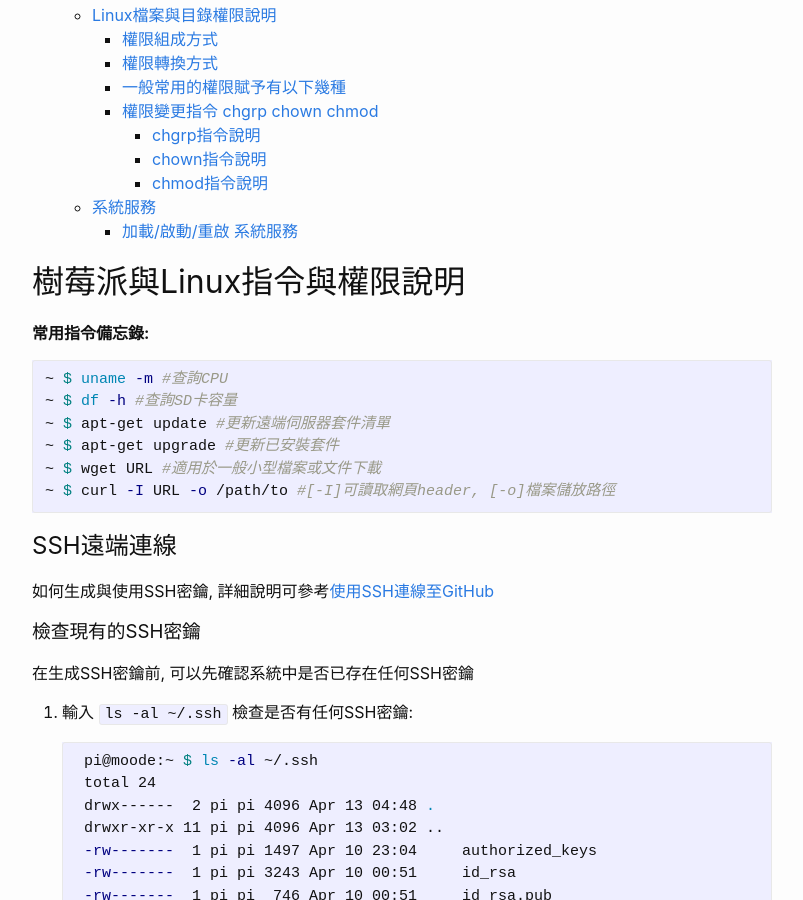
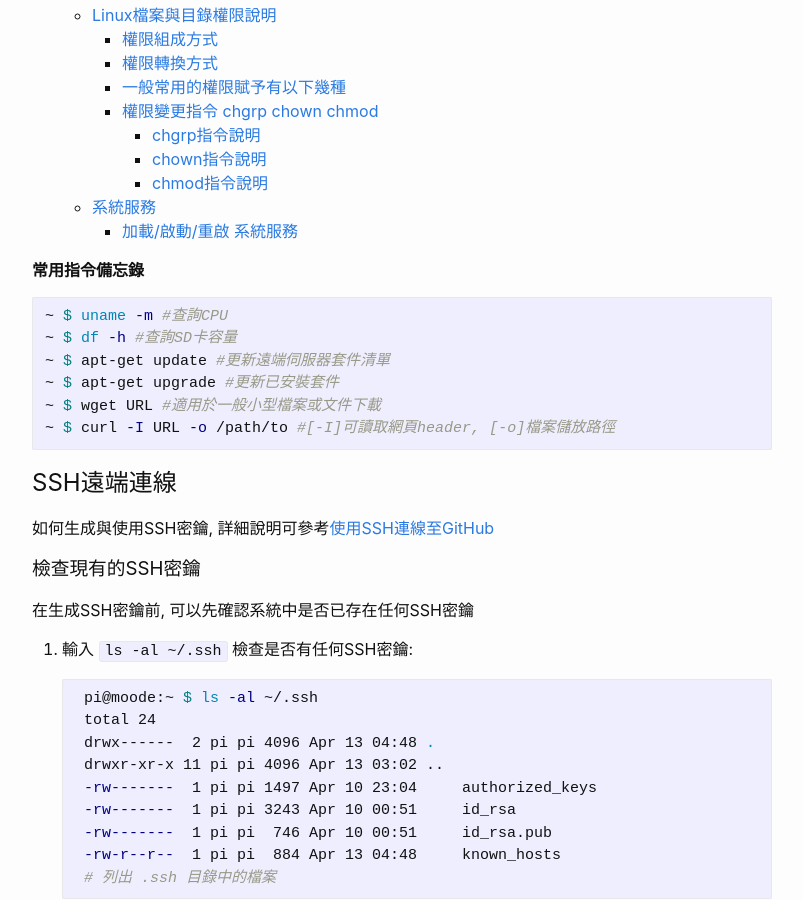
Before and after one commit to nickburrows/r951236958.github.io, a Jekyll site: the page built from index.md, in a window 1280 px wide and 900 px high, scrolled down 455 px. Shown: the whole window, without its empty margins (238-1041 px from the left). Built offline with Jekyll 4.4.1, drawn with Linux system fonts in a browser that asks for light colours; our own code applies the rules of GitHub Pages for plain Markdown files.

Commit message:
Update index.md

````diff
--- a/index.md
+++ b/index.md
@@ -29,9 +29,7 @@ layout: home
 
 <!-- /TOC -->
 
-# 樹莓派與Linux指令與權限說明
-
-**常用指令備忘錄:**
+**常用指令備忘錄**
 
 ```sh
 ~ $ uname -m #查詢CPU
````
